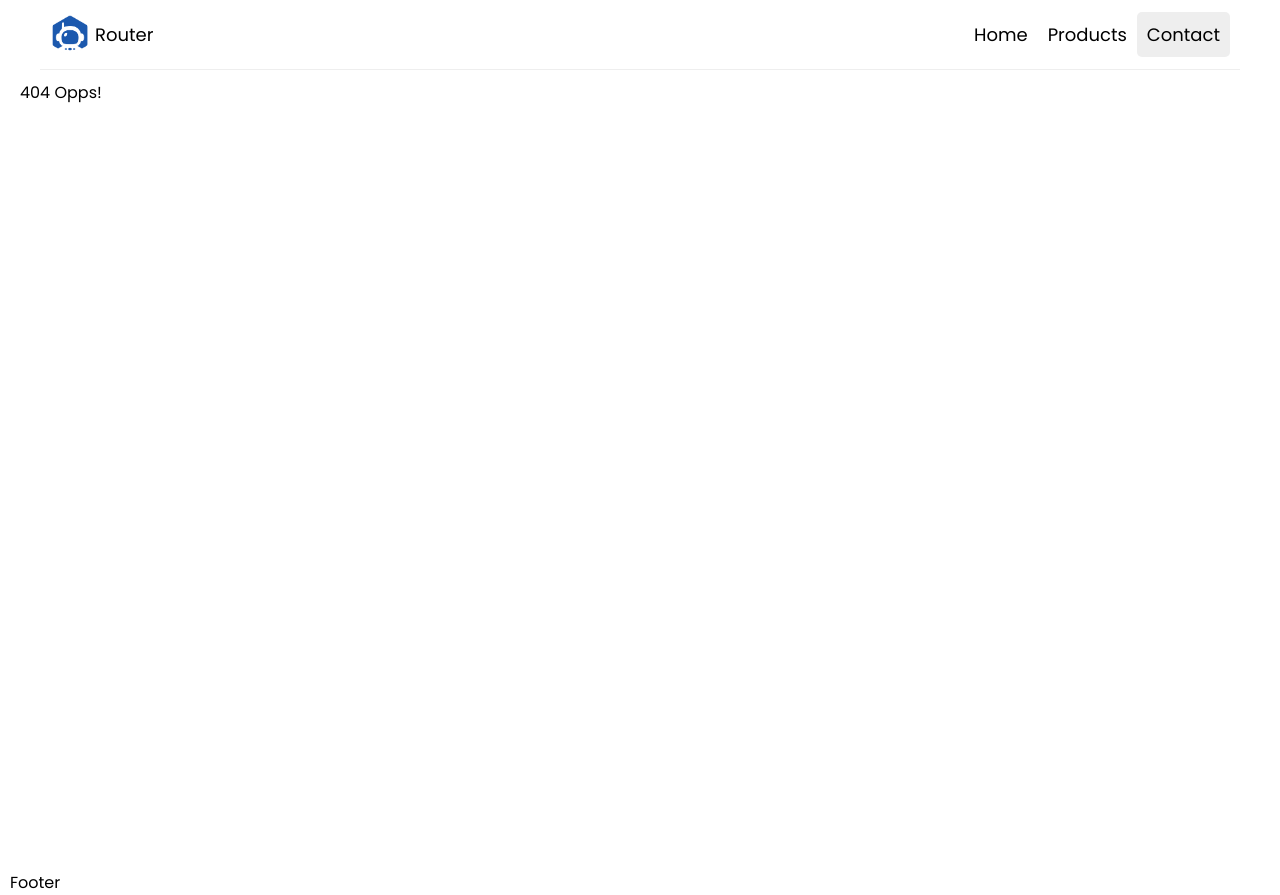
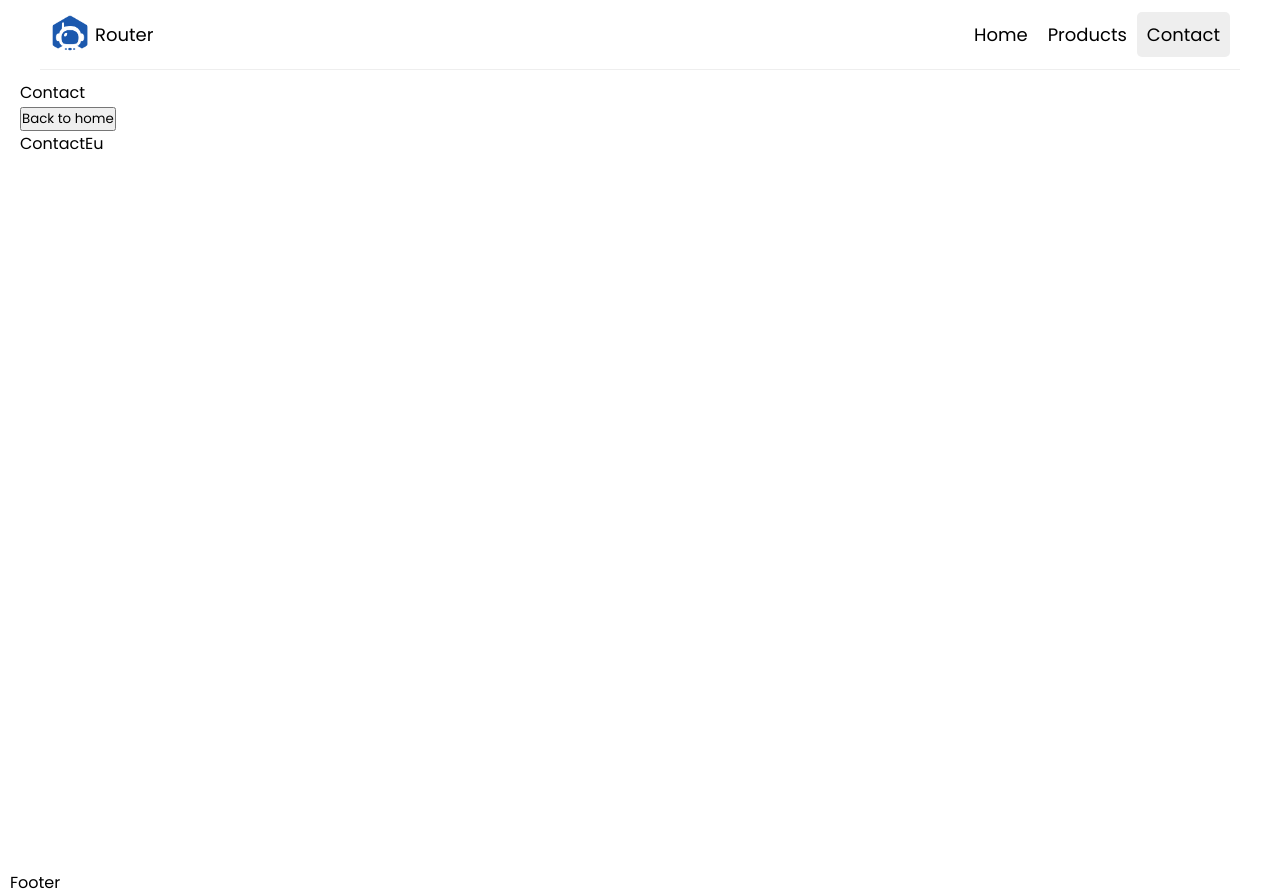
Before and after one commit to Dipesh-Gyawali/React_Router, a React (Create React App) app: page /contact/eu in a window 1280 px wide. Before the commit this address had no page. Built offline with nearby package versions, Linux system fonts and the light colour scheme.

Commit message:
Nested Routes

```diff
--- a/src/App.js
+++ b/src/App.js
@@ -3,11 +3,16 @@ import { Routes, Route, Navigate} from "react-router-dom";
 import { Home } from "./components/Home";
 import { ProductList } from './components/ProductList';
 import { ProductDetail } from './components/ProductDetail';
-import { Contact } from './components/Contact';
 import { Header } from './components/Header';
 import { Footer } from './components/Footer';
 import { Admin } from './components/Admin';
 import { PageNotFound } from "./components/PageNotFound";
+import { Contact } from './components/Contact';
+import { ContactIn } from "./components/ContactIn";
+import { ContactEu } from "./components/ContactEu";
+import { ContactUs } from "./components/ContactUs";
+import { ContactOther } from "./components/ContactOther";
+
 
 function App() {
   const user = true;
@@ -20,7 +25,14 @@ function App() {
           <Route path="/" element={<Home />} />
           <Route path="products" element={<ProductList />} />
           <Route path="products/:id" element={<ProductDetail />} />
-          <Route path="contact" element={<Contact />} />
+
+          <Route path="contact" element={<Contact />} >
+            <Route path="in" element={<ContactIn />} />
+            <Route path="eu" element={<ContactEu />} />
+            <Route path="us" element={<ContactUs />} />
+            <Route path="*" element={<ContactOther />} />
+          </Route>
+
           <Route path="/dipesh" element={<Navigate to="/" />} />
           <Route path="/admin" element={ user ? <Admin /> : <Navigate to="/" />} />
           <Route path="*" element={<PageNotFound />} />
--- a/src/components/Contact.js
+++ b/src/components/Contact.js
@@ -1,4 +1,4 @@
-import { useNavigate } from "react-router-dom"
+import { useNavigate, Outlet } from "react-router-dom";
 
 export const Contact = () => {
   const navigate = useNavigate();
@@ -12,6 +12,7 @@ export const Contact = () => {
     <>
       <div className="component">Contact</div>
       <button onClick={handleSubmit}>Back to home</button>
+      <Outlet />
     </>
   )
 }
--- /dev/null
+++ b/src/components/ContactEu.js
@@ -0,0 +1,7 @@
+import React from 'react'
+
+export const ContactEu = () => {
+  return (
+    <div>ContactEu</div>
+  )
+}
--- /dev/null
+++ b/src/components/ContactIn.js
@@ -0,0 +1,7 @@
+import React from 'react'
+
+export const ContactIn = () => {
+  return (
+    <div>ContactIn</div>
+  )
+}
--- /dev/null
+++ b/src/components/ContactOther.js
@@ -0,0 +1,7 @@
+import React from 'react'
+
+export const ContactOther = () => {
+  return (
+    <div>ContactOther</div>
+  )
+}
--- /dev/null
+++ b/src/components/ContactUs.js
@@ -0,0 +1,7 @@
+import React from 'react'
+
+export const ContactUs = () => {
+  return (
+    <div>ContactUs</div>
+  )
+}
```
